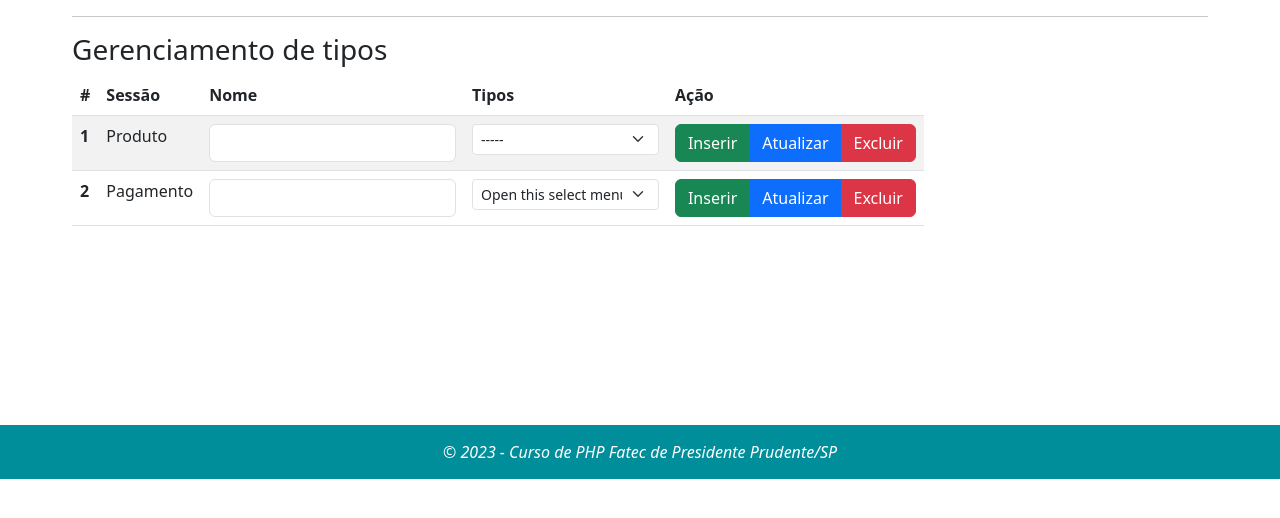
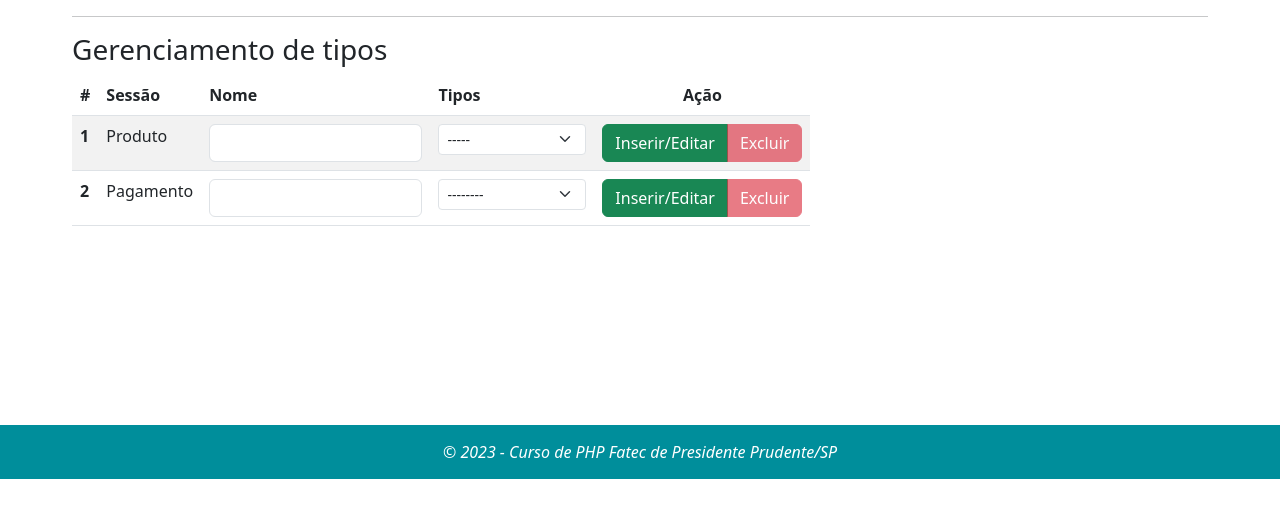
Before and after one commit to brendonfeitosa/Projeto_PHP_2Bimestre, a PHP site: page /adm/tipo.php in a window 1280 px wide. Shown: the part 48-566 px from the top of the page. Run offline with PHP 8.4, Linux system fonts and the light colour scheme; the visitor is signed in with stand-in values (Sample User, id 1); tables that the repository leaves empty hold one stand-in row (values such as "Sample post").

Commit message:
finalizado gerenciamento de tipos

```diff
--- a/arquivos_site/adm/styles.css
+++ b/arquivos_site/adm/styles.css
@@ -24,7 +24,7 @@
 }
 .form_tp{
 
-    width: 75%;
+    width: 65%;
 
 }
 .form_adm{
--- a/arquivos_site/adm/tipo.php
+++ b/arquivos_site/adm/tipo.php
@@ -5,20 +5,28 @@
 if (!isset($_SESSION['email']) || $_SESSION['email'] != true) {
     header("Location: login_adm.php");
 }
+$tpId = "";
+$tpNome = "";
+$row = "";
+$stp = "";
+$snm = "";
+$stp2 = "";
+$snm2 = "";
+$cadastro_err = null;
+$disabled = 'disabled';
+$disabled2 = 'disabled';
 
-$tpId = "";
-
-$tpNome = "";
-
-$row = "";
 if ($_SERVER['REQUEST_METHOD'] == "POST") {
 
+    $id = $_POST['selTpPro'];
+ // ---------------------- Cadastro de tipos de produtos -----------------------//
+    if ($_POST['selTpPro'] == "") {
+        $tpNome = $_POST['tpPro'];
+        if (trim($tpNome) != '') {
 
+            // verifica se existe o nome ja cadastrado //
 
-    if ($_POST['selPro'] == "") {
-        $tpNome = $_POST['tpPro'];
-
-        $sql = "select count(*) as tipos from tipo_produto where tipo_nome = '{$tpNome}';";
+            $sql = "select count(*) as tipos from tipo_produto where tipo_nome = lower('{$tpNome}');";
 
             $result = $conn->query($sql);
             $data = mysqli_fetch_array($result);
@@ -29,30 +37,104 @@
 
                 $sql = "insert into tipo_produto(tipo_nome) values('{$tpNome}');";
                 $result = $conn->query($sql);
+                if (!$result) {
+                    $cadastro_err = "<span class='alert alert-warning'> não foi possivel cadastro</span>";
+                }
+            }
+        } else {
 
+            $cadastro_err = "<span class='alert alert-warning'> não foi possivel cadastrar $tpNome</span>";
+
+        }
+        // ------------------------ update de tipos de pagamentos -------------------------//
+    } else if ($_POST['selTpPro'] != "") {
+        $disabled = '';
+        $tpId = $_POST['selTpPro'];
+        $tpNome = $_POST['tpPro'];
+
+        if (trim($tpNome) != "") {
+
+            $sql = "update tipo_produto set tipo_nome = '{$tpNome}' where tipo_cod = {$tpId};";
+
+            $result = $conn->query($sql);
+            $disabled ="disabled";
             if (!$result) {
 
-                $cadastro_err = "não foi possivel cadastro";
+                $cadastro_err = "<span class='alert alert-warning'> não foi possivel alterar o registro</span>";
+            }
+        } else {
+            $cadastro_err = "";
+            $sql = "select tipo_cod, tipo_nome from tipo_produto where  tipo_cod = {$tpId};";
+            $result = $conn->query($sql);
+            $row = mysqli_fetch_assoc($result);
+            $stp = $row['tipo_cod'];
+            $snm = $row['tipo_nome'];
+        }
+        ////------------------ fim tipo produto ----------------///
+    }
+
+    $cadastro_err = "";
+    // --------------------------- cadastro de tipo de pagamento ------------------------//
+    if ($_POST['selTpPgt'] == "" && $_POST['selTpPro'] == "" && $_POST['tpPro'] == "") {
+
+        $tpNome = $_POST['tpPag'];
+        if (trim($tpNome) != '') {
+            // verifica se ja esta cadastrado tipo //
+            $sql = "select count(*) as tipos from tipo_pagamento where nome = lower('{$tpNome}');";
+
+            $result = $conn->query($sql);
+            $data = mysqli_fetch_array($result);
+
+            if ($data['tipos'] > 0) {
+                $msg_err = "Tipo ja cadastrado";
+            } else {
+
+                $sql = "insert into tipo_pagamento(nome) values('{$tpNome}');";
+                $result = $conn->query($sql);
+                if (!$result) {
+                    $cadastro_err = "<span class='alert alert-warning'> não foi possivel cadastro</span>";
                 }
             }
-    } else if ($_POST['selPro'] != "") {
-        $tpId = $_POST['selPro'];
+        } else {
+            $cadastro_err = "<span class='alert alert-warning'> não foi possivel cadastrar.</span>";
+        }
+    }else if($_POST['selTpPgt'] != ""){
 
-        $sql = "select tipo_cod, tipo_nome from tipo_produto where  tipo_cod = {$tpId};";
+        $disabled2 = '';
+        $tpId = $_POST['selTpPgt'];
+        $tpNome = $_POST['tpPag'];
+
+        if (trim($tpNome) != "") {
+
+    // ------------------------ update de tipo de pagamento ----------------------- //
+            $sql = "update tipo_pagamento set nome = '{$tpNome}' where cod = {$tpId};";
 
             $result = $conn->query($sql);
+            $disabled2 ="disabled";
+            if (!$result) {
 
+                $cadastro_err = "<span class='alert alert-warning'> não foi possivel alterar o registro</span>";
+            }
+        } else {
+            $cadastro_err = "";
+            $sql = "select cod, nome from tipo_pagamento where  cod = {$tpId};";
+            $result = $conn->query($sql);
             $row = mysqli_fetch_assoc($result);
+            $stp2 = $row['cod'];
+            $snm2 = $row['nome'];
 
-        echo $row['tipo_nome'] . "pp";
+        }
+
     }
   }
 
 ?>
+
 <hr>
 <section class="form_tp">
+    <h3>Gerenciamento de tipos</h3>
+
     <?php require_once("../utils/connetion.php") ?>
-    <h3>Gerenciamento de tipos</h3>
     <form action="" method="post">
         <table class="table table-striped">
             <thead>
@@ -62,7 +144,7 @@
                     <th scope="col">Nome</th>
 
                     <th scope="col">Tipos </th>
-                    <th scope="col">Ação</th>
+                    <th scope="col" class="text-center">Ação</th>
 
                 </tr>
             </thead>
@@ -71,7 +153,7 @@
                     <th scope="row">1</th>
                     <td>Produto</td>
                     <td>
-                        <input class="form-control" required name="tpPro" id="tpPro" type="text" placeholder="">
+                        <input class="form-control" name="tpPro" id="tpPro" value="<?= $snm ?>" type="text" placeholder="" />
 
                     </td>
 
@@ -82,22 +164,33 @@
                         $resp = $conn->query($sql);
 
                         ?>
-                        <select name="selPro" id="tppro" class="form-select form-select-sm" aria-label=".form-select-sm example">
+                        <select name="selTpPro" class="form-select form-select-sm" aria-label=".form-select-sm example">
 
                             <option value="">-----</option>
                             <?php while ($data = mysqli_fetch_array($resp)) {  ?>
 
-                                <option value="<?= $data['tipo_cod'] ?>"><?= $data['tipo_nome'] ?></option>
+                                <option value="<?= $data['tipo_cod'] ?>" <?= ($stp == $data['tipo_cod'] ? 'selected' : '') ?>>
+                                    <?= $data['tipo_nome'] ?>
+
+
+                                </option>
 
                             <?php } ?>
                         </select>
+
                     </td>
-                    <td>
+                    <td class="text-center">
 
                         <div class="btn-group" role="group" aria-label="Basic mixed styles example">
-                            <input type="submit" name="pro" class="btn btn-success" value="Inserir" />
-                            <input type="submit" name="pro" class="btn btn-primary" value="Atualizar" />
-                            <button type="button" name="excpro" class="btn btn-danger">Excluir</button>
+                            <input type="submit" name="btn_act" class="btn btn-success" value="Inserir/Editar" />
+                            <!-- <input type="submit" name="btn_act" class="btn btn-primary" value="Editar" /> -->
+                            <button class="btn btn-danger" <?=$disabled?>>
+                             <a style="color:white; text-decoration: none;"
+                                href="delete.php?id=<?=$stp?>&tb=tipo_produto&field=0">Excluir
+                            </a>
+
+                           </button>
+                           <!--  <input type="submit" name="btn_del" <$disabled ?> class="btn btn-danger" value="Excluir" /> -->
                         </div>
 
                     </td>
@@ -108,23 +201,42 @@
                     <td>Pagamento</td>
                     <td>
 
-                        <input class="form-control" name="tpPag" type="text" placeholder="">
+                        <input class="form-control" name="tpPag" value="<?=$snm2?>" type="text" placeholder="">
                     </td>
                     <td>
+                        <?php
+                              $sql = "select cod, nome from tipo_pagamento";
+                              $resp = $conn->query($sql);
+                        ?>
 
-                        <select name="" class="form-select form-select-sm" aria-label=".form-select-sm example">
-                            <option selected>Open this select menu</option>
-                            <option value="1">One</option>
-                            <option value="2">Two</option>
-                            <option value="3">Three</option>
+                        <select name="selTpPgt" class="form-select form-select-sm" aria-label=".form-select-sm example">
+                            <option value="">--------</option>
+                            <?php while ($data = mysqli_fetch_array($resp)) {  ?>
+
+                                <option value="<?= $data['cod'] ?>"
+                                <?= ($stp2 == $data['cod'] ? 'selected' : '') ?>
+                                >
+                                    <?= $data['nome'] ?>
+
+
+                                </option>
+
+                            <?php } ?>
                         </select>
+                        <input type="hidden" name="del2" value="<?= $stp2 ?>">
                     </td>
-                    <td>
+                    <td class="text-center">
 
                         <div class="btn-group" role="group" aria-label="Basic mixed styles example">
-                            <input type="submit" name="pro" class="btn btn-success" value="Inserir" />
-                            <input type="submit" name="pro" class="btn btn-primary" value="Atualizar" />
-                            <button type="button" name="excpro" class="btn btn-danger">Excluir</button>
+                            <input type="submit" name="pro" class="btn btn-success" value="Inserir/Editar" />
+                            <!--    <input type="submit" name="pro" class="btn btn-primary" value="Editar" /> -->
+
+                           <button class="btn btn-danger" <?=$disabled2?>>
+                             <a style="color:white; text-decoration: none;"
+                              href="delete.php?id=<?=$stp2?>&tb=tipo_pagamento&field=1">Excluir</a>
+
+                           </button>
+                           <!--  <input type="submit" id="dl" name="btn_del" <$disabled2 ?> class="btn btn-danger" value="Excluir" /> -->
                         </div>
 
                     </td>
@@ -135,6 +247,9 @@
 
 
         </table>
+        <br />
+
+        <?= $cadastro_err ?>
     </form>
 </section>
 
```
Also changed, not shown: arquivos_site/adm/delete.php (added, +44 -0 lines). Lines whose indentation alone changed are shown as unchanged.
